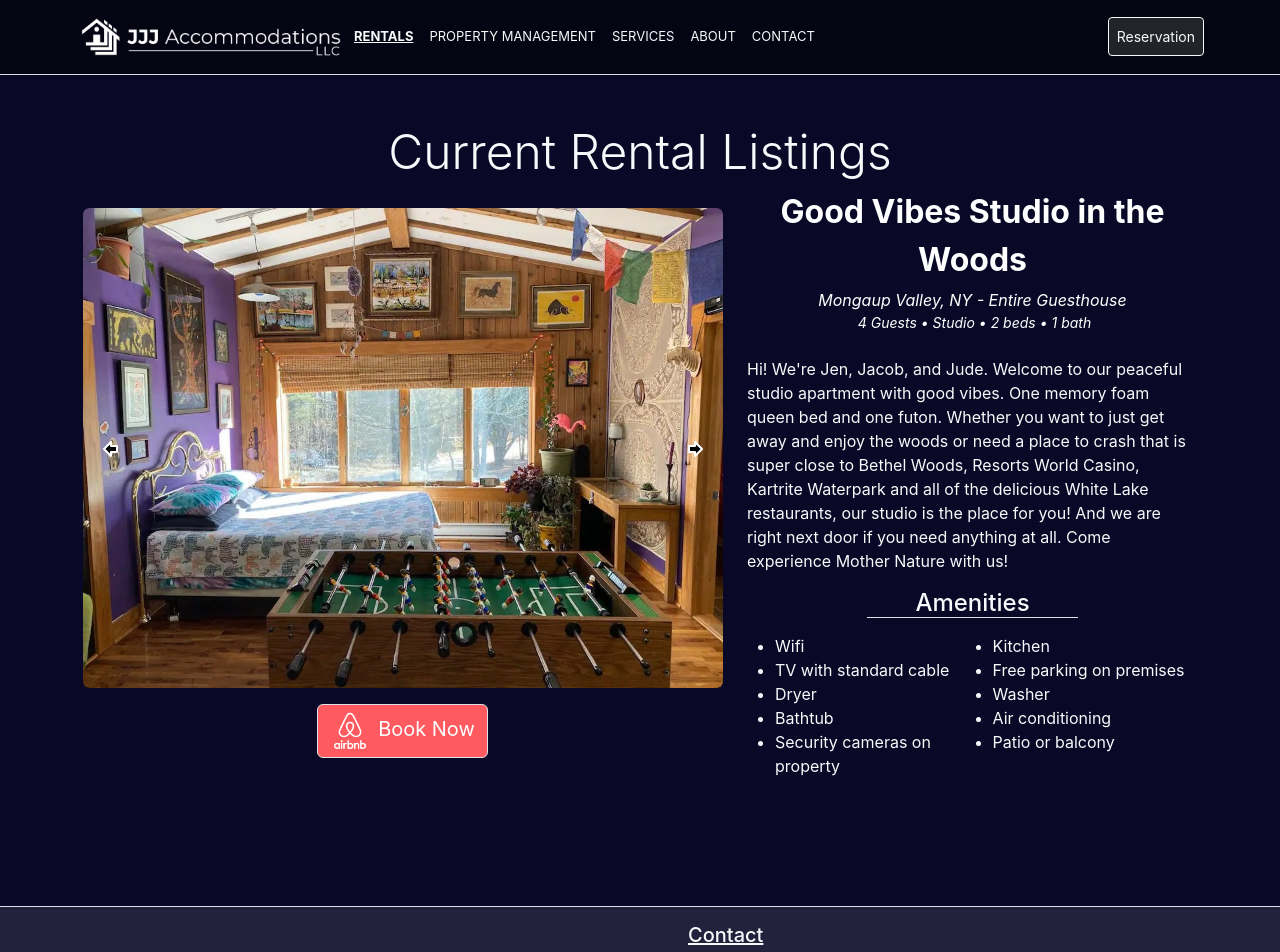
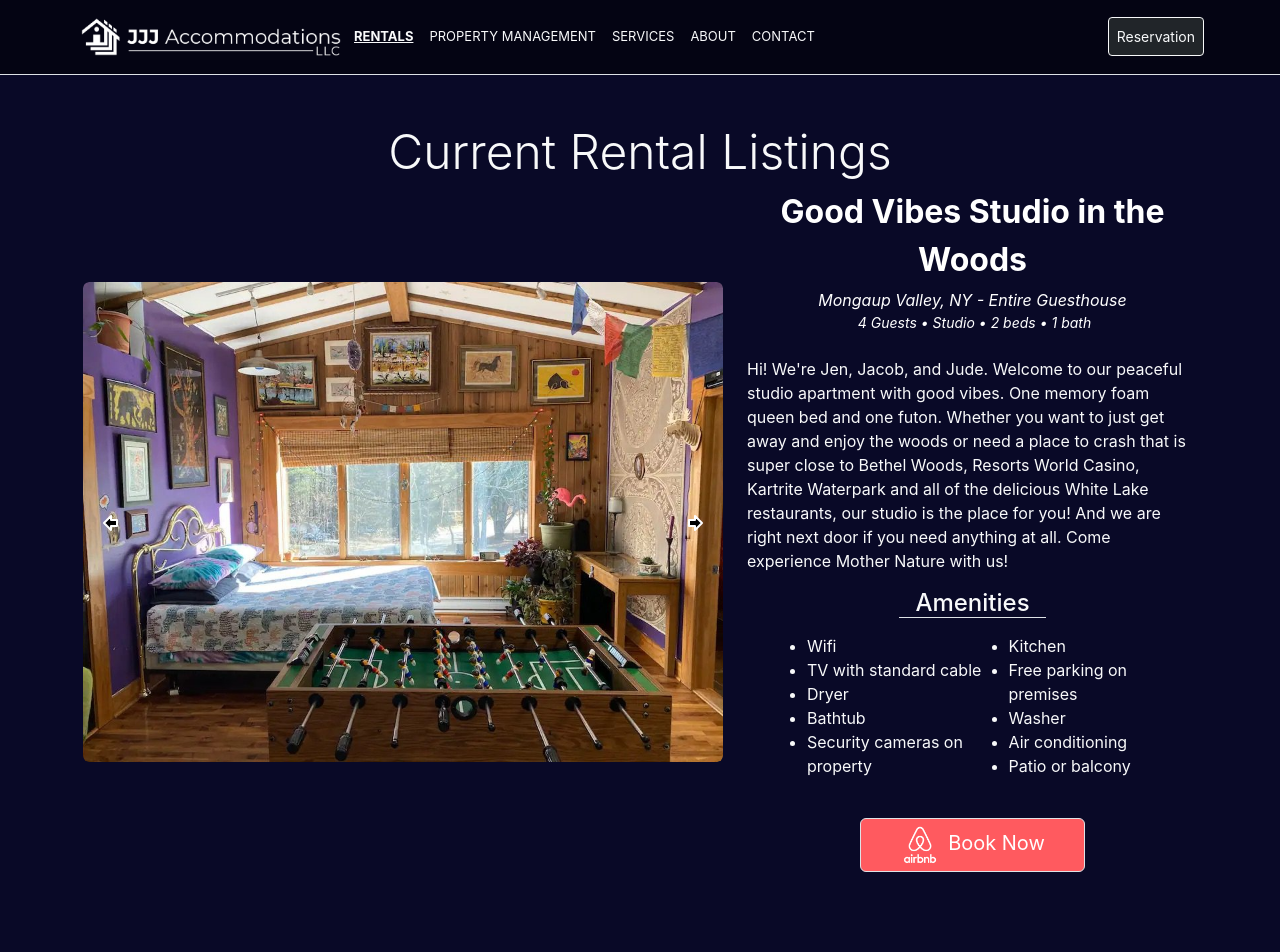
Before and after one commit to Jon-Grabowski/jjj-accommodations, a React (Create React App) app: page /rentals in a window 1280 px wide. Shown: the top 952 px of the page. Built offline with nearby package versions, Linux system fonts and the light colour scheme.

Commit message:
moved airbnb button to other side of page

```diff
--- a/src/components/Rentals/FeaturedRental.js
+++ b/src/components/Rentals/FeaturedRental.js
@@ -16,13 +16,7 @@ function FeaturedRental({rental}) {
 
             </div>
             <div className="card-footer text-body-secondary mt-3">
-                <Link
-                    to={bnbLink}
-                    target="_blank"
-                    type="button"
-                    className='btn btn-dark fs-5 border'
-                    style={{backgroundColor:'#FF5A5F'}}
-                ><img style={{width:'40px'}} className='me-2' src='../images/social icons/airbnb-2-logo-white.png'/>Book Now</Link>
+
             </div>
         </div>
     )
--- a/src/components/Rentals/Rentals.js
+++ b/src/components/Rentals/Rentals.js
@@ -1,11 +1,12 @@
 import React from 'react';
 import { useState } from 'react';
+import { Link } from 'react-router-dom';
 import FeaturedRental from './FeaturedRental';
 import { rentalProperties } from './utilitiesRental';
 
 function Rentals() {
     const [featureRental, setFeatureRental] = useState(rentalProperties[0])
-    const { name, description, details, type, location, amenities } = featureRental
+    const { name, description, details, type, location, amenities, bnbLink } = featureRental
 
     const amenitiesListLeft = []
     const amenitiesListRight = []
@@ -38,8 +39,8 @@ function Rentals() {
                     </div>
                     <p className="card-text text-start">{description}</p>
                     <div className=''>
-                        <h3 className='d-inline border-bottom px-5 fs-4'>Amenities</h3>
-                        <div className='row m-auto ps-3 mt-3'>
+                        <h3 className='d-inline border-bottom px-3 fs-4'>Amenities</h3>
+                        <div className='row m-auto ps-5 mt-3'>
                             <ul className='text-start col-6 mb-0'>
                                 {amenitiesListRight}
                             </ul>
@@ -48,8 +49,16 @@ function Rentals() {
                             </ul>
 
                         </div>
+                        <Link
+                                to={bnbLink}
+                                target="_blank"
+                                type="button"
+                                className='btn btn-dark fs-5 border w-50 m-auto mt-4'
+                                style={{backgroundColor:'#FF5A5F'}}
+                            ><img style={{width:'40px'}} className='me-2' src='../images/social icons/airbnb-2-logo-white.png'/>Book Now</Link>
                     </div>
                 </div>
+
             </div>
 
             <div className='d-flex justify-content-center gap-3'>
```
